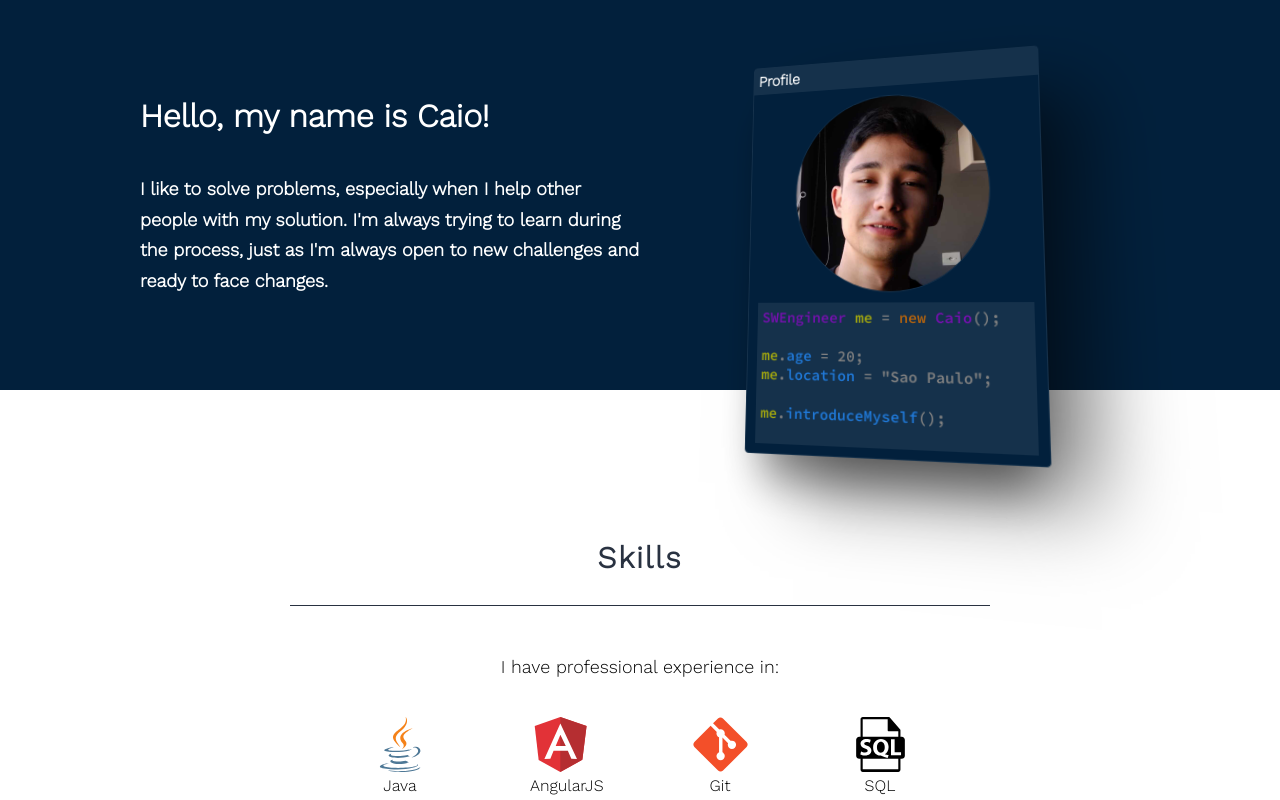
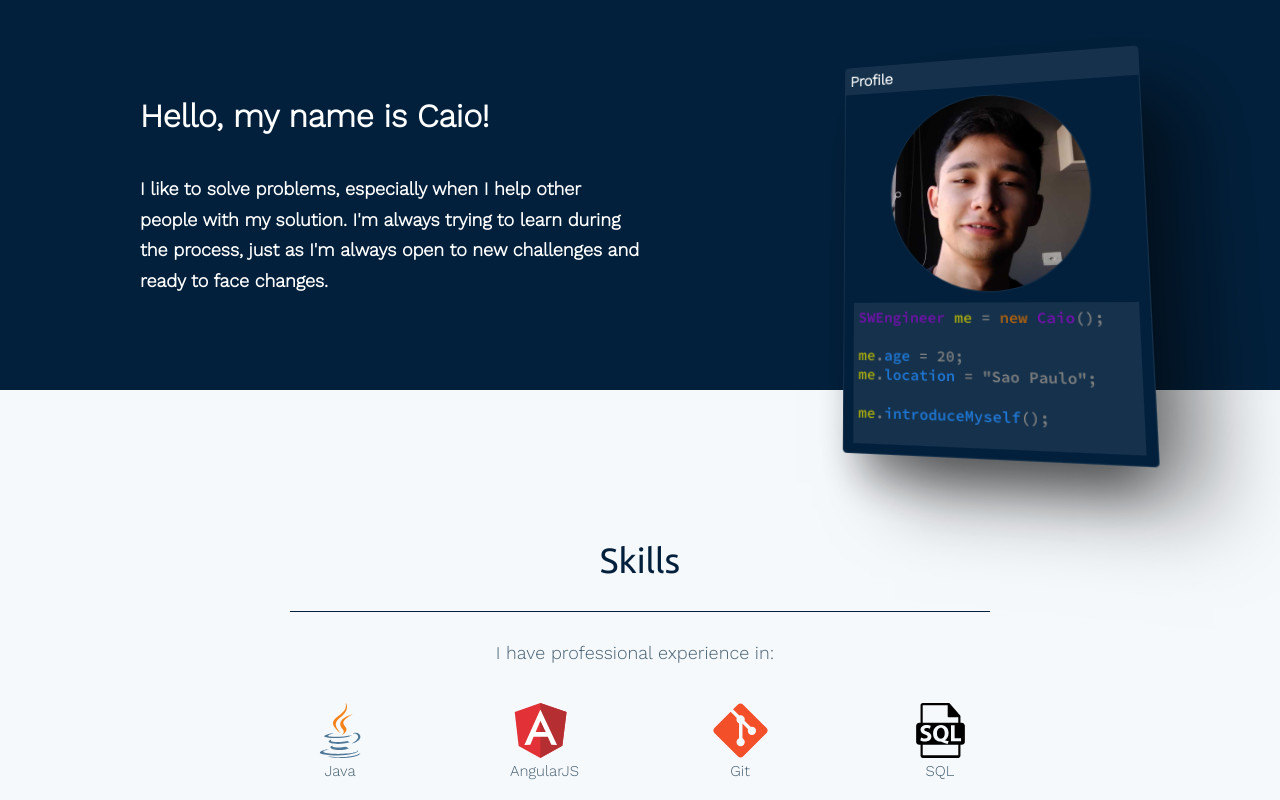
Before and after one commit to caio-k/caio-k.github.io, a React (Create React App) app: page / in a window 1280 px wide. Shown: the top 800 px of the page. Built offline with nearby package versions, Linux system fonts and the light colour scheme.

Commit message:
refactor skill session

```diff
--- a/src/components/skills.js
+++ b/src/components/skills.js
@@ -16,7 +16,7 @@ import "../styles/skills.css";
 function Skills() {
   return (
     <div className="skills-container">
-      <SessionTitle title={"Skills"} color={"--color-5"}/>
+      <SessionTitle title={"Skills"} color={"--color-6"}/>
 
       <div className="skills">
         <p>I have professional experience in:</p>
--- a/src/index.css
+++ b/src/index.css
@@ -1,5 +1,6 @@
 @import url('https://fonts.googleapis.com/css2?family=Work+Sans:wght@300&display=swap');
 @import url('https://fonts.googleapis.com/css2?family=Source+Code+Pro:wght@600&display=swap');
+@import url('https://fonts.googleapis.com/css2?family=Ubuntu&display=swap');
 
 body {
   margin: 0;
@@ -19,4 +20,6 @@ body {
   --color-10: #ad6111;
   --color-11: #2078d6;
   --color-12: gray;
+  --color-13: #445d6e;
+  --color-14: #f6f9fc;
 }
--- a/src/styles/header.css
+++ b/src/styles/header.css
@@ -23,7 +23,7 @@
 .header-second-part {
     width: 500px;
     display: flex;
-    justify-content: center;
+    justify-content: flex-end;
     position: relative;
     margin-top: 30px;
     perspective: 700px;
@@ -104,6 +104,7 @@
 
     .header-second-part {
         width: 100%;
+        justify-content: center;
     }
 }
 
--- a/src/styles/skill-item.css
+++ b/src/styles/skill-item.css
@@ -2,5 +2,21 @@
     text-align: center;
     width: 60px;
     height: 100px;
-    margin: 20px 50px 0 50px;
+    padding: 20px 60px 0 60px;
+    margin: 0 10px;
+    font-size: 15px;
+    border-radius: 8px;
+    transition: all 0.3s;
 }
+
+.skill-content:hover {
+    box-shadow: 0 0 35px -2px rgba(0,0,0,.2);
+}
+
+@media screen and (max-width: 430px) {
+    .skill-content {
+        margin: 0 5px;
+        padding-left: 30px;
+        padding-right: 30px;
+    }
+}
--- a/src/styles/skills.css
+++ b/src/styles/skills.css
@@ -1,17 +1,19 @@
 .skills-container {
-    margin-bottom: 50px;
+    padding-bottom: 30px;
     padding-top: 120px;
+    background: var(--color-14);
 }
 
 .skills {
-    max-width: 700px;
+    max-width: 900px;
     margin: 0 auto;
     text-align: center;
+    color: var(--color-13);
 }
 
 .skills p {
     font-size: 18px;
-    margin: 50px 20px 20px 20px;
+    margin: 30px 20px 20px 10px;
 }
 
 .skill-box {
--- a/src/styles/utils.css
+++ b/src/styles/utils.css
@@ -2,12 +2,8 @@
     text-align: center;
     width: 50%;
     padding: 30px;
-    margin: 0 auto 30px;
+    margin: 0 auto;
+    font-family: 'Ubuntu', sans-serif;
+    font-size: 35px;
     border-bottom: 1px solid;
 }
-
-.session-title span {
-    font-size: 30px;
-    font-weight: bold;
-    letter-spacing: 2px;
-}
```
